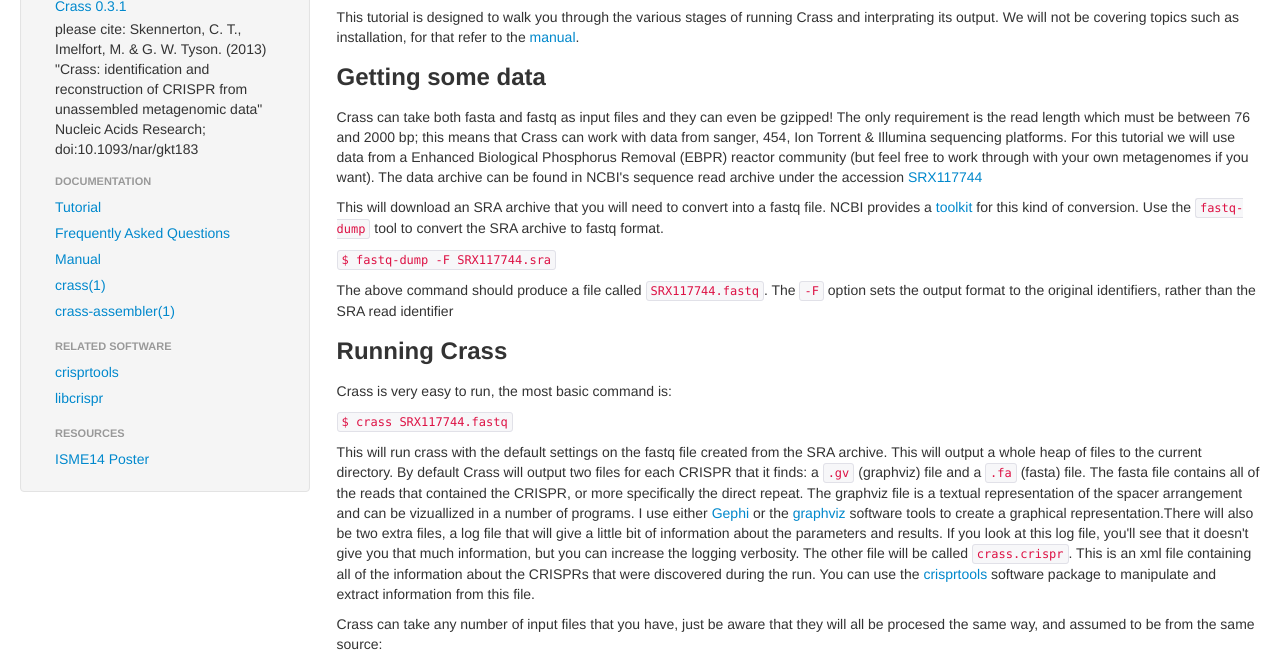
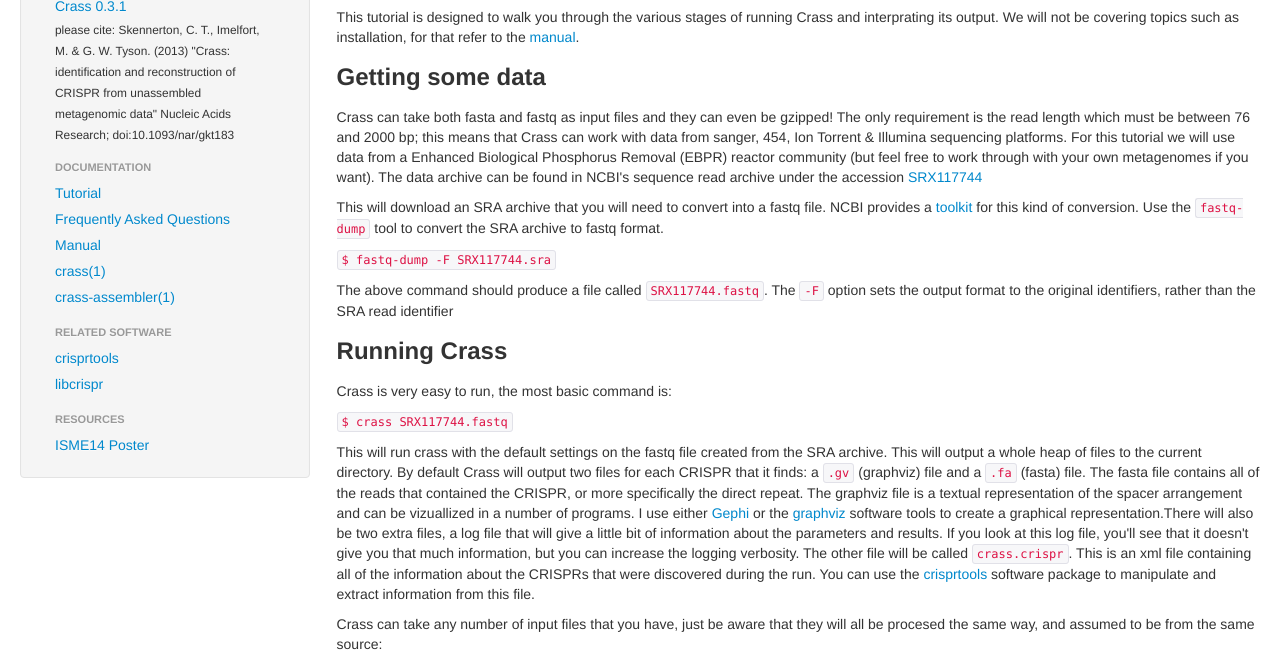
Before and after one commit to ctSkennerton/crass, a plain HTML site: page Tutorial.html in a window 1280 px wide. Shown: the part 113-774 px from the top of the page. Drawn offline with nearby package versions, Linux system fonts and the light colour scheme.

Commit message:
Made citation small

```diff
--- a/Tutorial.html
+++ b/Tutorial.html
@@ -51,7 +51,7 @@ body {
         <ul class="nav nav-list">
 			  <li class="nav-header">Latest Release</li>
               <li><a href="https://github.com/ctSkennerton/crass/archive/v0.3.1.tar.gz">Crass 0.3.1</a></li>
-             <li> please cite: Skennerton, C. T., Imelfort, M. &amp; G. W. Tyson. (2013) "Crass: identification and reconstruction of CRISPR from unassembled metagenomic data" Nucleic Acids Research; doi:10.1093/nar/gkt183 </li>
+             <li> <small>please cite: Skennerton, C. T., Imelfort, M. &amp; G. W. Tyson. (2013) "Crass: identification and reconstruction of CRISPR from unassembled metagenomic data" Nucleic Acids Research; doi:10.1093/nar/gkt183 </small> </li>
               <li class="nav-header">Documentation</li>
               <li><a href="Tutorial.html">Tutorial</a></li>
               <li><a href="FAQ.html">Frequently Asked Questions</a></li>
```
Also changed, not shown: FAQ.html (+1 -1 lines), force.html (+1 -1 lines), index.html (+1 -1 lines), news.html (+1 -1 lines).
